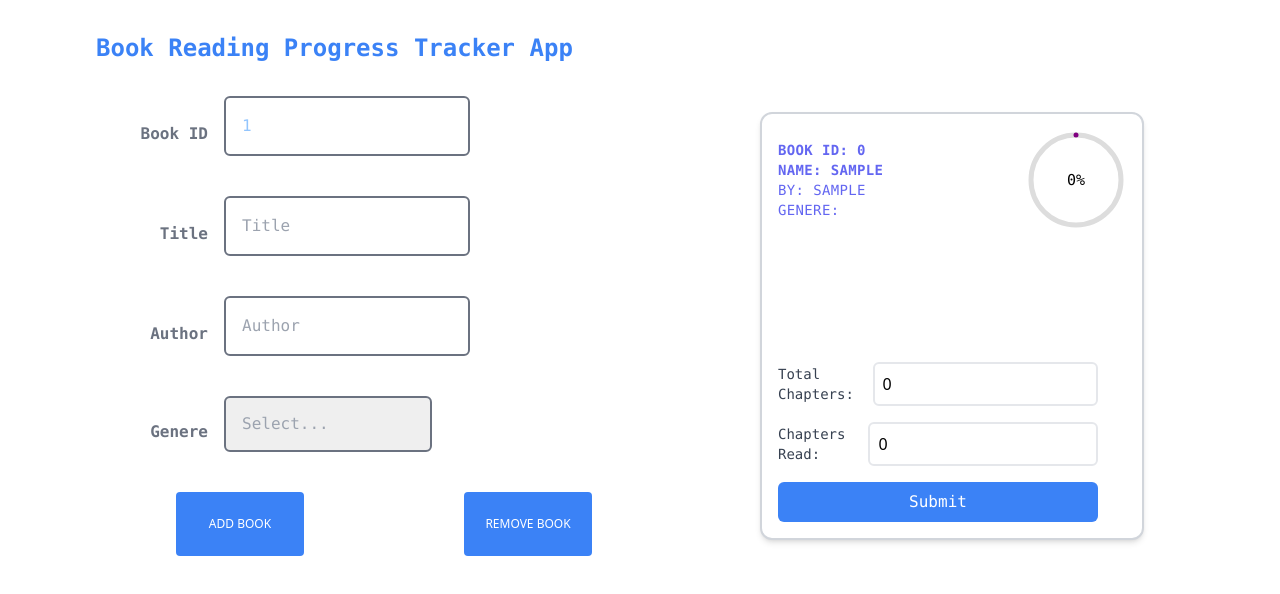
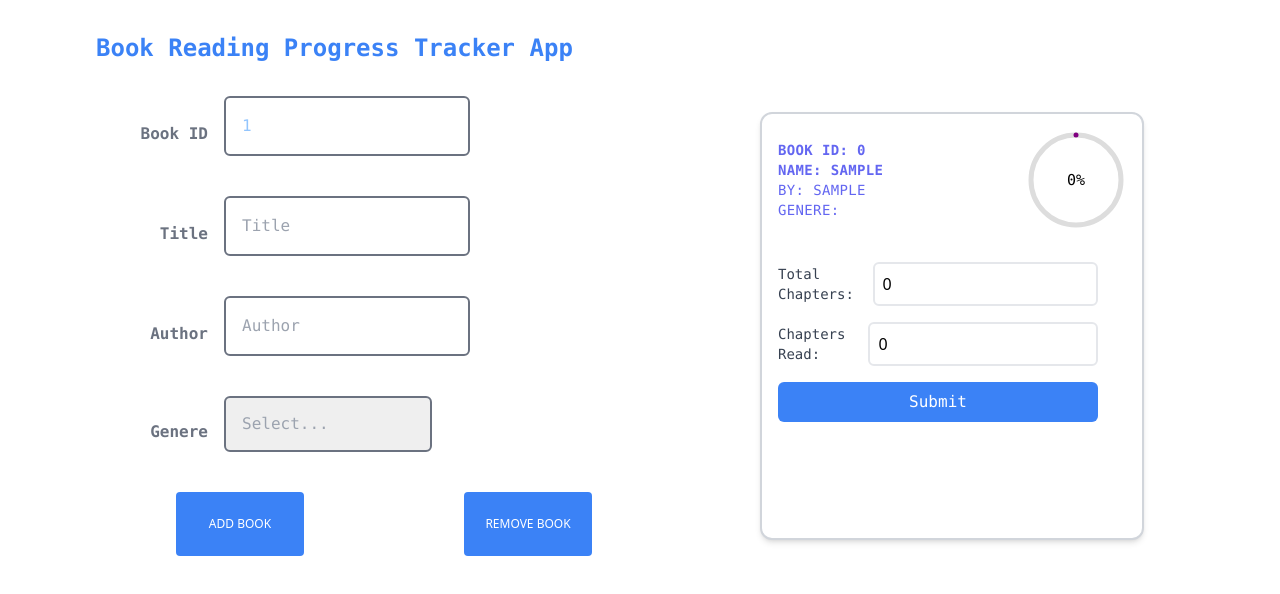
Before and after one commit to ck-educative/reading-progress-tracker, a React (Create React App) app: page / in a window 1280 px wide. Both pictures are taken after typing "Sample", "Sample" into the empty fields and a click on the button "ADD BOOK". Shown: the top 594 px of the page. Built offline with nearby package versions, Linux system fonts and the light colour scheme.

Commit message:
fix style on card

```diff
--- a/src/components/Card.tsx
+++ b/src/components/Card.tsx
@@ -21,7 +21,7 @@ const Card: React.FC<CardProps> = ({ bookId }) => {
   })
 
 return (
-        <div className="w-96 h-70 mx-auto bg-white rounded-xl shadow-md overflow-hidden md:max-w-2xl m-4 border-2 border-gray-300 flex flex-col justify-between">
+        <div className="w-96 h-70 mx-auto bg-white rounded-xl shadow-md overflow-hidden md:max-w-2xl m-4 border-2 border-gray-300 flex-col justify-between">
             <div className="p-4 flex justify-between items-center">
                 <div className="w-1/2">
                     { book && <div className="uppercase tracking-wide text-sm text-indigo-500 font-semibold overflow-ellipsis overflow-hidden font-mono">Book ID: {book.id}</div> }
```
